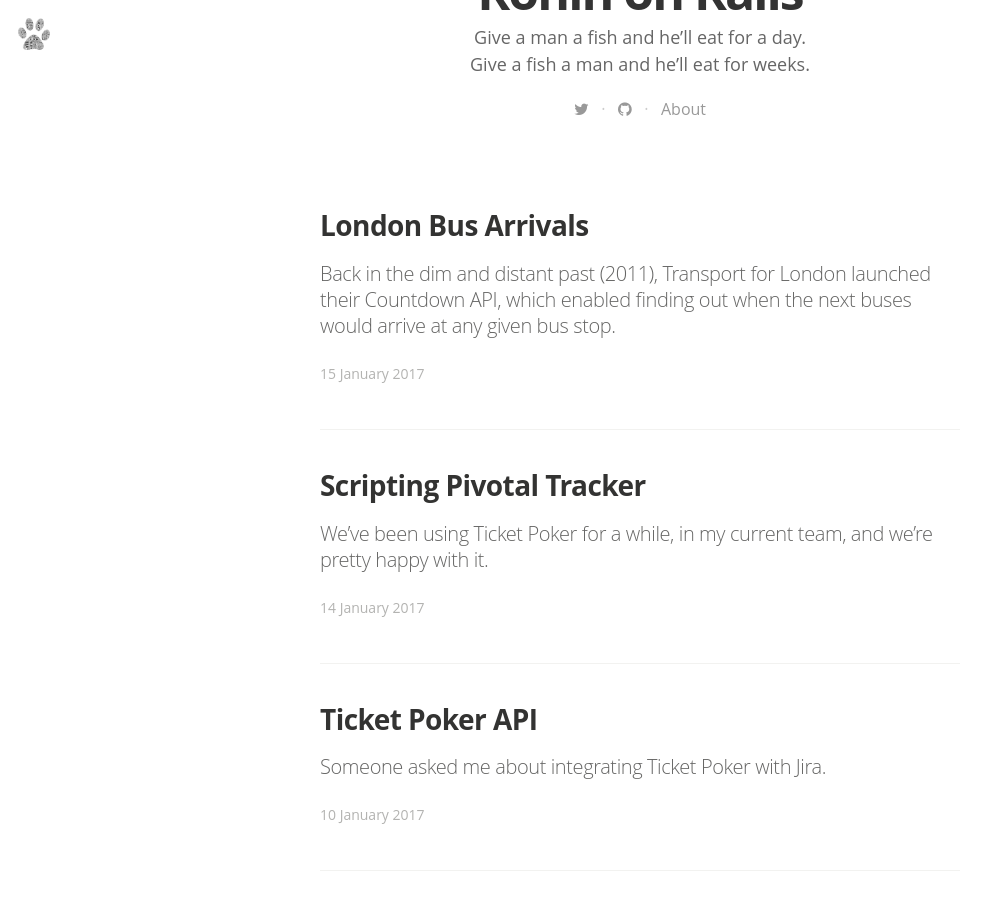
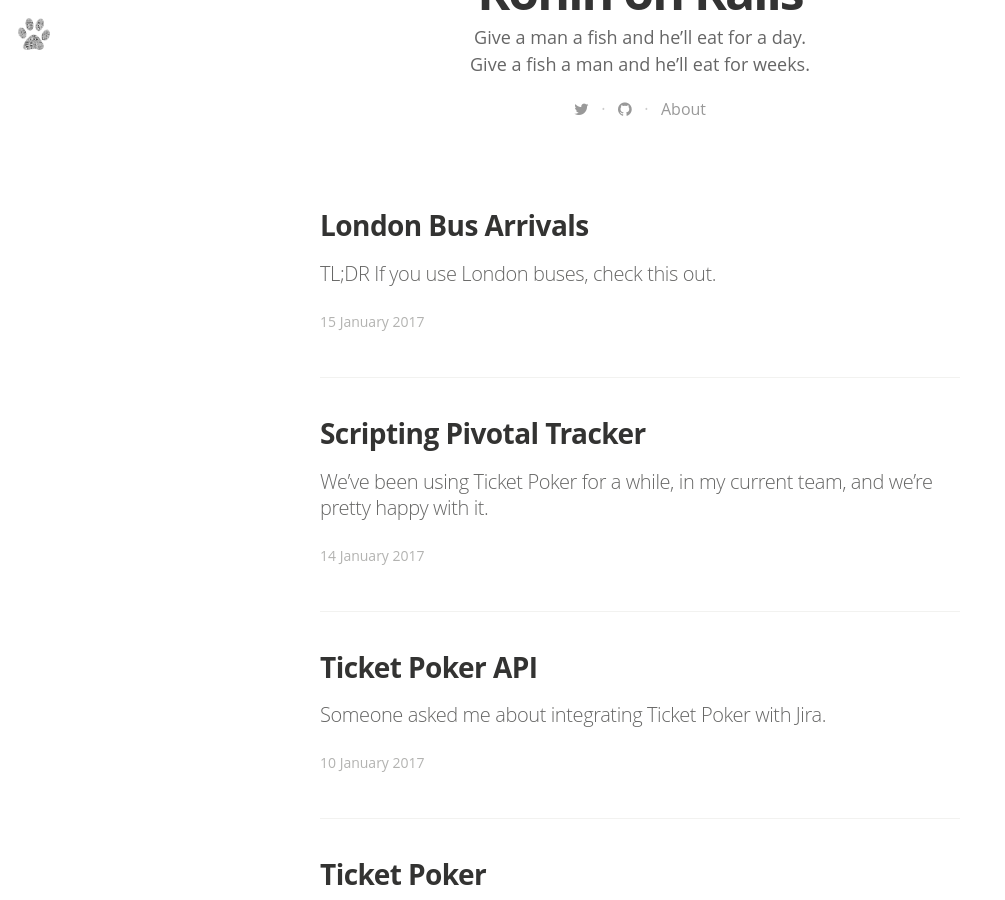
Before and after one commit to digitalronin/digitalronin.github.com, a Jekyll site: the page built from index.html, in a window 1280 px wide and 900 px high, scrolled down 568 px. Shown: the whole window, without its empty margins (0-1005 px from the left). Built offline with Jekyll 4.4.1, drawn with Linux system fonts in a browser that asks for light colours; nearby versions of some CDN libraries; some web fonts are replaced; the list of posts is cut into pages by our own code.

Commit message:
add tl;dr link at the top of the page

```diff
--- a/_posts/2017-01-15-london-bus-arrivals.md
+++ b/_posts/2017-01-15-london-bus-arrivals.md
@@ -6,6 +6,7 @@
 tags: [tfl-api,bus-arrivals]
 image: "https://upload.wikimedia.org/wikipedia/commons/thumb/5/5b/London_Buses_-_Route_253.jpg/320px-London_Buses_-_Route_253.jpg"
 ---
+TL;DR If you use London buses, check [this][bus-arrivals] out.
 
 Back in the dim and distant past (2011), [Transport for London][tfl] launched their Countdown API, which enabled finding out when the next buses would arrive at any given bus stop.
 
```
